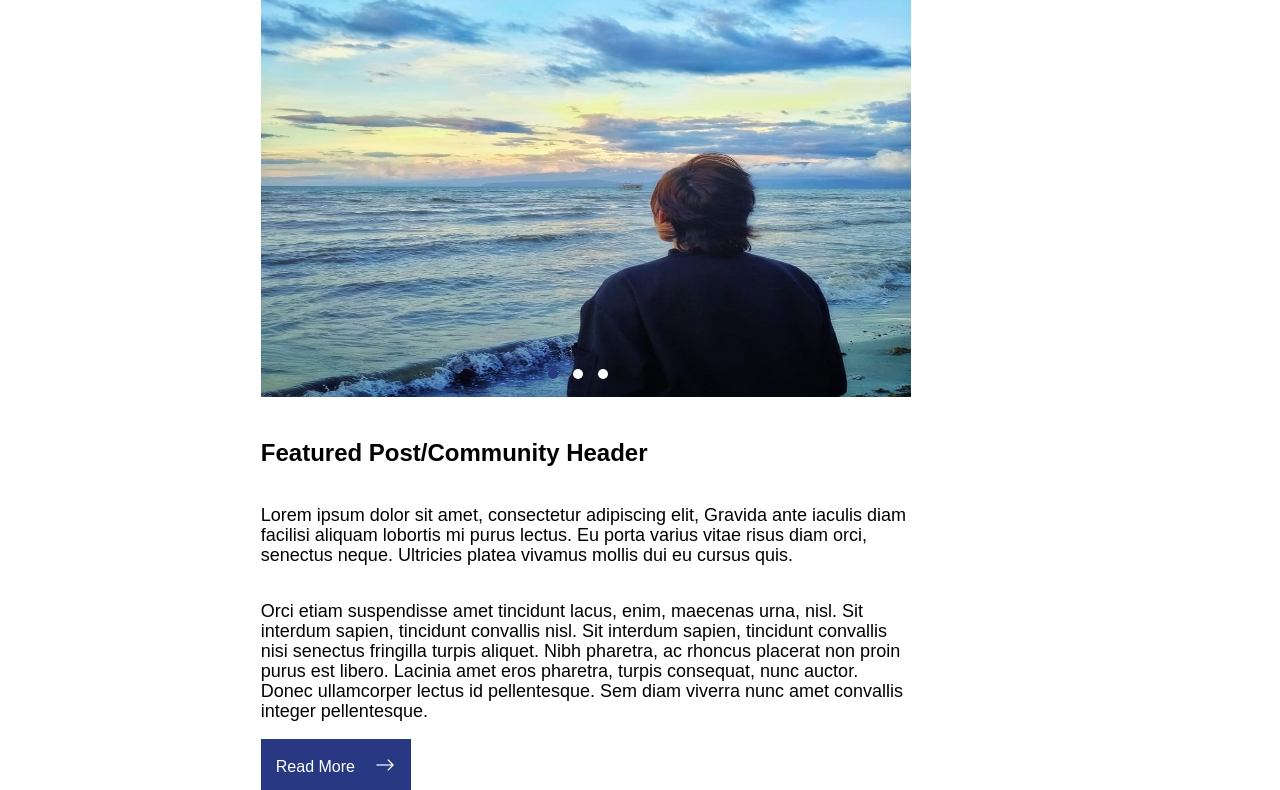
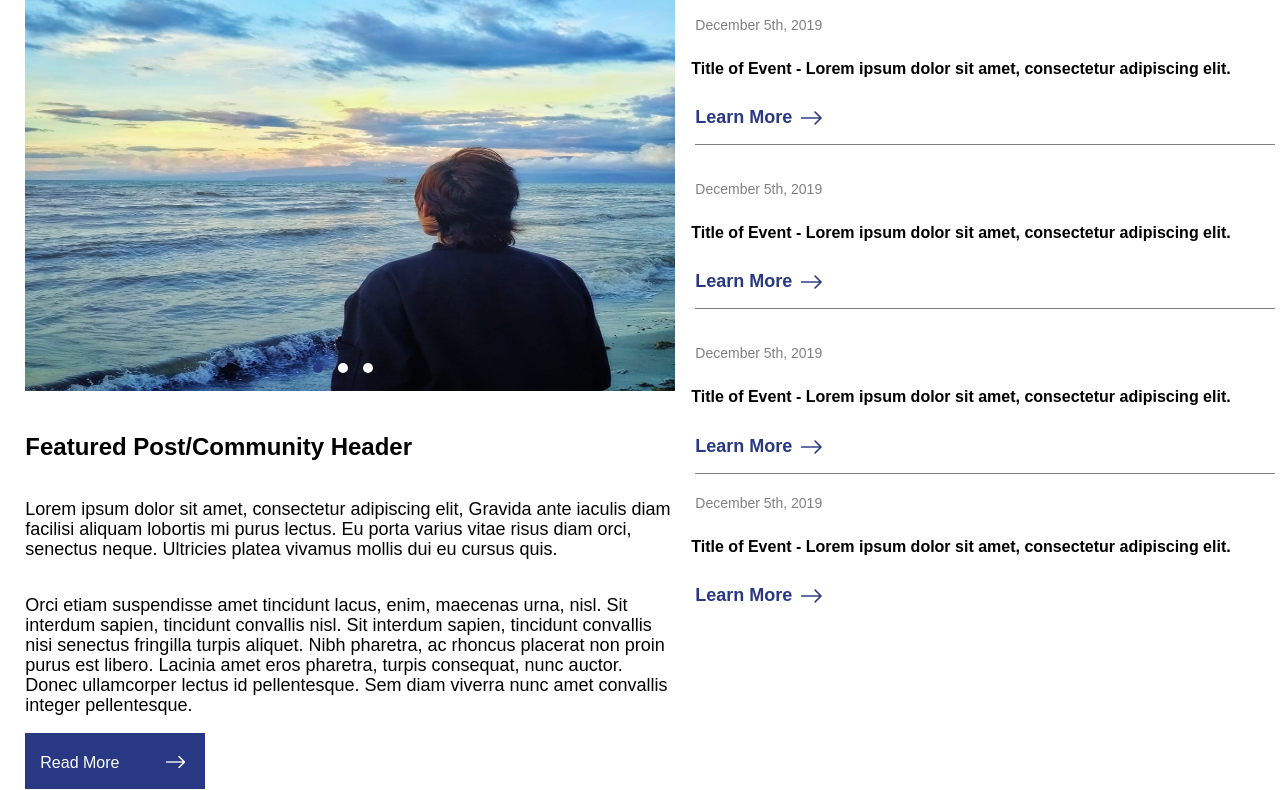
Before and after one commit to frostyral/exercise, a plain HTML site: page featuredpost.html in a window 1280 px wide. Shown: the part 161-951 px from the top of the page. Drawn offline with nearby package versions, Linux system fonts and the light colour scheme.

Commit message:
[Fourth Phase Stories and Events]

```diff
--- a/featuredpost.html
+++ b/featuredpost.html
@@ -17,8 +17,9 @@
 
     <body>
         <div class="hero">
-            <h1>Community<span> Stories</span></h1>
+
             <div class="content">
+              <h1>Community<span> Stories</span></h1>
                 <div class="slideshow-container">
 
                     <!-- Full-width images with number and caption text -->
@@ -85,5 +86,37 @@
             }
             </script>
 
+            <div class="content_two">
+              <h1>Upcoming Events</h1>
+              <div class="events">
+
+                <div class="event">
+                  <p>December 5th, 2019</p>
+                  <h2>Title of Event - Lorem ipsum dolor sit amet, consectetur adipiscing elit.</h2>
+                  <a href="#" class="btn">Learn More<i class="bi bi-arrow-right"></i> </a>
+                </div>
+
+                <div class="event">
+                  <p>December 5th, 2019</p>
+                  <h2>Title of Event - Lorem ipsum dolor sit amet, consectetur adipiscing elit.</h2>
+                  <a href="#" class="btn">Learn More<i class="bi bi-arrow-right"></i> </a>
+                </div>
+
+                <div class="event">
+                  <p>December 5th, 2019</p>
+                  <h2>Title of Event - Lorem ipsum dolor sit amet, consectetur adipiscing elit.</h2>
+                  <a href="#" class="btn">Learn More<i class="bi bi-arrow-right"></i> </a>
+                </div>
+
+                <div class="event_last">
+                  <p>December 5th, 2019</p>
+                  <h2>Title of Event - Lorem ipsum dolor sit amet, consectetur adipiscing elit.</h2>
+                  <a href="#" class="btn">Learn More<i class="bi bi-arrow-right"></i> </a>
+                </div>
+
+              </div>
+            </div>
+
+
 </body>
 </html>
--- a/style.css
+++ b/style.css
@@ -1,12 +1,40 @@
 .hero{
+    justify-content: center;
     font-family: sans-serif;
-    margin-top: 40px;
-    margin-left: 20%;
+    display: flex;
+    flex-direction: row;
 }
 
 .hero h1{
     justify-content: left;
+    color: black;
 
+    font-size: 38px;
+}
+
+.hero a{
+    width: 180px;
+    flex: row;
+    flex-direction: row;
+    position: relative;
+    bottom: 20px;
+    background-color: #283883;
+    color: white;
+    text-decoration: none;
+    font-size: 16px;
+    font-weight: lighter;
+    padding: 15px 35px 15px 15px;
+    transition: transform .4s;
+    text-align: left;
+    margin-top: 10px;
+    margin-bottom: 40px;
+}
+
+.content a i{
+    font-size: 22px;
+    position: relative;
+    left: 45px;
+    top: 3px;
 }
 
 .content{
@@ -19,16 +47,8 @@
     width: 100%;
 }
 
-i{
-    font-size: 20px;
-    position: relative;
-    left: 20px;
-}
-h1{
-    color: black;
 
-    font-size: 38px;
-}
+
 h2{
     position: relative;
     bottom: 10px;
@@ -51,32 +71,80 @@ p{
     font-size: 18px;
 }
 
-.btn{
-    position: relative;
-    bottom: 20px;
-    background-color: #283883;
-    color: white;
-    text-decoration: none;
-    font-size: 16px;
-    font-weight: lighter;
-    padding: 15px 35px 15px 15px;
-    transition: transform .4s;
-    text-align: left;
-    margin-top: 10px;
-    margin-bottom: 40px;
-}
+
 .btn:hover{
     background-color: orange;
     transform: scale(1.1);
 }
 
-a{
-    margin-top: 40px;
-    width: 150px;
+
+
+/*Content Two Start */
+
+.content_two{
+    position: relative;
+    left: 20px;
+    top: 50px;
     flex: row;
-    flex-direction: row;
+    flex-direction: column;
+    justify-content: center;
 }
 
+.content_two h1{
+    position: relative;
+    top: 20px;
+    font-weight: lighter;
+    right: 2px;
+}
+
+.content_two .btn{
+    background-color: transparent;
+    color: #283883;
+    font-weight: bold;
+    position: relative;
+    right: 35px;
+    top: 0px;
+    font-size: 18px;
+}
+
+.content_two a i{
+    font-size: 24px;
+    font-weight: bold;
+    position: relative;
+    top: 4px;
+    left: 7px;
+}
+
+.content_two p{
+    position: relative;
+    right: 20px;
+    bottom: 5px;
+    color: grey;
+    font-size: 14px;
+}
+
+.content_two h2{
+    position: relative;
+    right: 24px;
+    margin-top: 30px;
+    font-size: 16px;
+}
+
+.event{
+    position: relative;
+    border-bottom: solid 1px gray;
+    padding: 15px 20px;
+    text-align: left;
+    margin-top: 10px;
+}
+
+.event_last{
+    position: relative;
+    padding: 10px 20px;
+}
+
+
+/*Content Two End */
 
 * {box-sizing:border-box}
 
```
